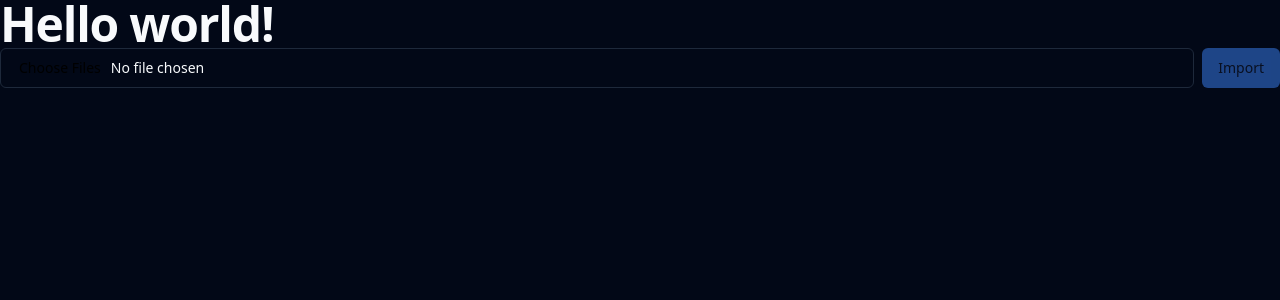
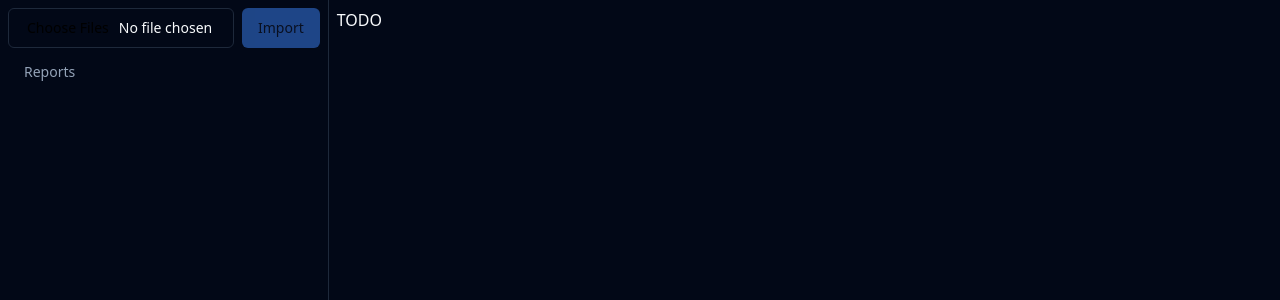
Before and after one commit to jbarlo/rover, a React (Vite) app in the folder reporter/: page / in a window 1280 px wide. Shown: the top 300 px of the page. Built offline with nearby package versions, Linux system fonts and the light colour scheme.

Commit message:
Implement file list sider

```diff
--- a/reporter/package.json
+++ b/reporter/package.json
@@ -10,12 +10,16 @@
     "preview": "vite preview"
   },
   "dependencies": {
+    "@radix-ui/react-icons": "^1.3.0",
     "@radix-ui/react-slot": "^1.0.2",
+    "@types/lodash": "^4.17.4",
     "class-variance-authority": "^0.7.0",
     "clsx": "^2.1.1",
+    "lodash": "^4.17.21",
     "lucide-react": "^0.379.0",
     "react": "^18.2.0",
     "react-dom": "^18.2.0",
+    "react-resizable-panels": "^2.0.19",
     "tailwind-merge": "^2.3.0"
   },
   "devDependencies": {
--- a/reporter/src/App.tsx
+++ b/reporter/src/App.tsx
@@ -1,19 +1,46 @@
-import { ThemeProvider } from "@/components/theme-provider";
+import { ThemeProvider } from "@/components/themeProvider";
 import Importer from "./components/importer";
+import FileList from "./components/fileList";
+import { useState } from "react";
+import { map, slice } from "lodash";
+import {
+  ResizableHandle,
+  ResizablePanel,
+  ResizablePanelGroup,
+} from "./components/ui/resizable";
 
 function App() {
+  const [files, setFiles] = useState<File[]>([]);
+
   return (
     <ThemeProvider defaultTheme="dark" storageKey="reporter-ui-theme">
-      <h1 className="scroll-m-20 text-4xl font-extrabold tracking-tight lg:text-5xl">
-        Hello world!
-      </h1>
-      <div>
-        <Importer
-          onImport={(files) => {
-            console.log(files);
-          }}
-        />
-      </div>
+      <ResizablePanelGroup direction="horizontal">
+        <ResizablePanel className="p-2" defaultSize={25}>
+          <div>
+            <Importer
+              onImport={(f) => {
+                setFiles((prev) => [...prev, ...f]);
+              }}
+            />
+          </div>
+          <FileList
+            files={map(files, (f, i) => ({
+              id: `${i}-${f.name}`,
+              index: i,
+              name: f.name,
+            }))}
+            onClick={() => {}}
+            onClickRemove={(f) => {
+              setFiles((prev) => [
+                ...slice(prev, 0, f.index),
+                ...slice(prev, f.index + 1),
+              ]);
+            }}
+          />
+        </ResizablePanel>
+        <ResizableHandle />
+        <ResizablePanel className="p-2">TODO</ResizablePanel>
+      </ResizablePanelGroup>
     </ThemeProvider>
   );
 }
--- /dev/null
+++ b/reporter/src/components/fileList.tsx
@@ -0,0 +1,49 @@
+import {
+  Table,
+  TableBody,
+  TableCell,
+  TableHead,
+  TableHeader,
+  TableRow,
+} from "@/components/ui/table";
+import { Cross1Icon } from "@radix-ui/react-icons";
+import { map } from "lodash";
+import { Button } from "./ui/button";
+
+export interface FileListProps<FileData extends { id: string; name: string }> {
+  files: FileData[];
+  onClick?: (file: FileData) => void;
+  onClickRemove?: (file: FileData) => void;
+}
+
+const FileList = <FileData extends { id: string; name: string }>({
+  files,
+  onClick,
+  onClickRemove,
+}: FileListProps<FileData>) => {
+  return (
+    <Table>
+      <TableHeader>
+        <TableHead>Reports</TableHead>
+      </TableHeader>
+      <TableBody>
+        {map(files, (file) => (
+          <TableRow key={file.name} onClick={() => onClick?.(file)}>
+            <TableCell>{file.name}</TableCell>
+            <TableCell>
+              <Button
+                variant="destructive"
+                onClick={() => onClickRemove?.(file)}
+              >
+                <Cross1Icon className="mr-2" />
+                Remove
+              </Button>
+            </TableCell>
+          </TableRow>
+        ))}
+      </TableBody>
+    </Table>
+  );
+};
+
+export default FileList;
--- /dev/null
+++ b/reporter/src/components/ui/resizable.tsx
@@ -0,0 +1,45 @@
+"use client"
+
+import { GripVertical } from "lucide-react"
+import * as ResizablePrimitive from "react-resizable-panels"
+
+import { cn } from "@/lib/utils"
+
+const ResizablePanelGroup = ({
+  className,
+  ...props
+}: React.ComponentProps<typeof ResizablePrimitive.PanelGroup>) => (
+  <ResizablePrimitive.PanelGroup
+    className={cn(
+      "flex h-full w-full data-[panel-group-direction=vertical]:flex-col",
+      className
+    )}
+    {...props}
+  />
+)
+
+const ResizablePanel = ResizablePrimitive.Panel
+
+const ResizableHandle = ({
+  withHandle,
+  className,
+  ...props
+}: React.ComponentProps<typeof ResizablePrimitive.PanelResizeHandle> & {
+  withHandle?: boolean
+}) => (
+  <ResizablePrimitive.PanelResizeHandle
+    className={cn(
+      "relative flex w-px items-center justify-center bg-border after:absolute after:inset-y-0 after:left-1/2 after:w-1 after:-translate-x-1/2 focus-visible:outline-none focus-visible:ring-1 focus-visible:ring-ring focus-visible:ring-offset-1 data-[panel-group-direction=vertical]:h-px data-[panel-group-direction=vertical]:w-full data-[panel-group-direction=vertical]:after:left-0 data-[panel-group-direction=vertical]:after:h-1 data-[panel-group-direction=vertical]:after:w-full data-[panel-group-direction=vertical]:after:-translate-y-1/2 data-[panel-group-direction=vertical]:after:translate-x-0 [&[data-panel-group-direction=vertical]>div]:rotate-90",
+      className
+    )}
+    {...props}
+  >
+    {withHandle && (
+      <div className="z-10 flex h-4 w-3 items-center justify-center rounded-sm border bg-border">
+        <GripVertical className="h-2.5 w-2.5" />
+      </div>
+    )}
+  </ResizablePrimitive.PanelResizeHandle>
+)
+
+export { ResizablePanelGroup, ResizablePanel, ResizableHandle }
--- /dev/null
+++ b/reporter/src/components/ui/table.tsx
@@ -0,0 +1,117 @@
+import * as React from "react"
+
+import { cn } from "@/lib/utils"
+
+const Table = React.forwardRef<
+  HTMLTableElement,
+  React.HTMLAttributes<HTMLTableElement>
+>(({ className, ...props }, ref) => (
+  <div className="relative w-full overflow-auto">
+    <table
+      ref={ref}
+      className={cn("w-full caption-bottom text-sm", className)}
+      {...props}
+    />
+  </div>
+))
+Table.displayName = "Table"
+
+const TableHeader = React.forwardRef<
+  HTMLTableSectionElement,
+  React.HTMLAttributes<HTMLTableSectionElement>
+>(({ className, ...props }, ref) => (
+  <thead ref={ref} className={cn("[&_tr]:border-b", className)} {...props} />
+))
+TableHeader.displayName = "TableHeader"
+
+const TableBody = React.forwardRef<
+  HTMLTableSectionElement,
+  React.HTMLAttributes<HTMLTableSectionElement>
+>(({ className, ...props }, ref) => (
+  <tbody
+    ref={ref}
+    className={cn("[&_tr:last-child]:border-0", className)}
+    {...props}
+  />
+))
+TableBody.displayName = "TableBody"
+
+const TableFooter = React.forwardRef<
+  HTMLTableSectionElement,
+  React.HTMLAttributes<HTMLTableSectionElement>
+>(({ className, ...props }, ref) => (
+  <tfoot
+    ref={ref}
+    className={cn(
+      "border-t bg-muted/50 font-medium [&>tr]:last:border-b-0",
+      className
+    )}
+    {...props}
+  />
+))
+TableFooter.displayName = "TableFooter"
+
+const TableRow = React.forwardRef<
+  HTMLTableRowElement,
+  React.HTMLAttributes<HTMLTableRowElement>
+>(({ className, ...props }, ref) => (
+  <tr
+    ref={ref}
+    className={cn(
+      "border-b transition-colors hover:bg-muted/50 data-[state=selected]:bg-muted",
+      className
+    )}
+    {...props}
+  />
+))
+TableRow.displayName = "TableRow"
+
+const TableHead = React.forwardRef<
+  HTMLTableCellElement,
+  React.ThHTMLAttributes<HTMLTableCellElement>
+>(({ className, ...props }, ref) => (
+  <th
+    ref={ref}
+    className={cn(
+      "h-12 px-4 text-left align-middle font-medium text-muted-foreground [&:has([role=checkbox])]:pr-0",
+      className
+    )}
+    {...props}
+  />
+))
+TableHead.displayName = "TableHead"
+
+const TableCell = React.forwardRef<
+  HTMLTableCellElement,
+  React.TdHTMLAttributes<HTMLTableCellElement>
+>(({ className, ...props }, ref) => (
+  <td
+    ref={ref}
+    className={cn("p-4 align-middle [&:has([role=checkbox])]:pr-0", className)}
+    {...props}
+  />
+))
+TableCell.displayName = "TableCell"
+
+const TableCaption = React.forwardRef<
+  HTMLTableCaptionElement,
+  React.HTMLAttributes<HTMLTableCaptionElement>
+>(({ className, ...props }, ref) => (
+  <caption
+    ref={ref}
+    className={cn("mt-4 text-sm text-muted-foreground", className)}
+    {...props}
+  />
+))
+TableCaption.displayName = "TableCaption"
+
+export {
+  Table,
+  TableHeader,
+  TableBody,
+  TableFooter,
+  TableHead,
+  TableRow,
+  TableCell,
+  TableCaption,
+}
--- a/reporter/src/styles/globals.css
+++ b/reporter/src/styles/globals.css
@@ -53,7 +53,16 @@
   * {
     @apply border-border;
   }
+  html {
+    height: 100%;
+  }
   body {
     @apply bg-background text-foreground;
+
+    height: 100%;
+
+    div#root {
+      height: 100%;
+    }
   }
 }
```
Also changed, not shown: reporter/src/components/themeProvider.tsx (renamed from reporter/src/components/theme-provider.tsx), 1 other file (tests, documents, lock files or other folders).
